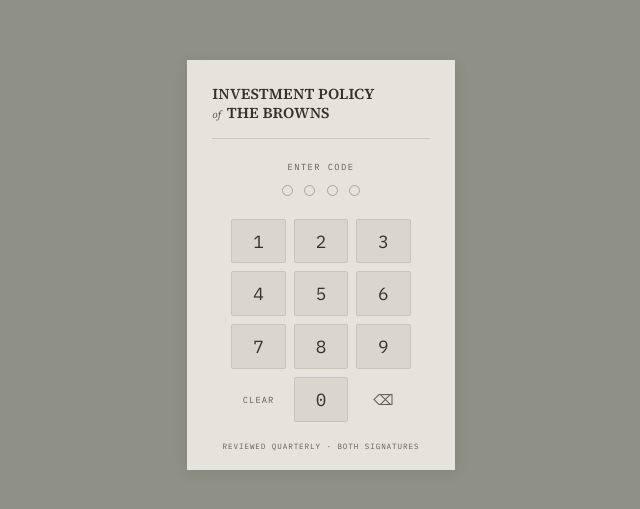
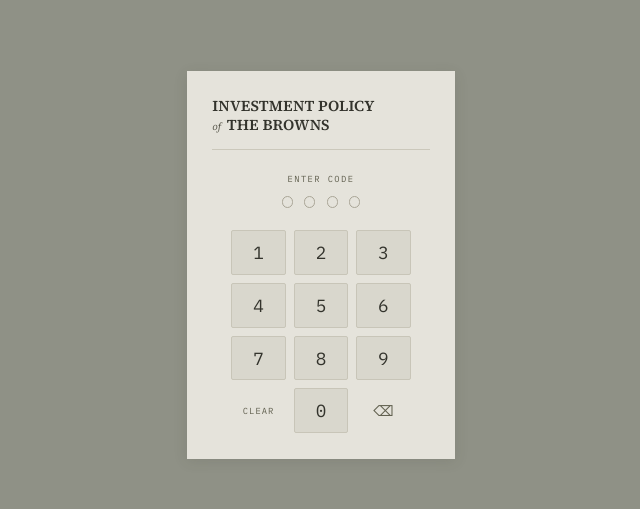
Before and after one commit to zubinksi/home, a React (Vite) app: page / in a window 1280 px wide. Shown: the part 135-644 px from the top of the page, without its empty margins (319-959 px from the left). Built offline with nearby package versions, Linux system fonts and the light colour scheme.

Commit message:
Remove footer line from the PIN pad
Co-Authored-By: Claude Opus 5.5 <noreply@anthropic.com>
Claude-Session: https://claude.ai/code/session_01KwLp81kJS45Dtstu4iYV7x

```diff
--- a/src/Gate.tsx
+++ b/src/Gate.tsx
@@ -109,7 +109,6 @@ export function Gate({ children }: { children: ReactNode }) {
           ))}
         </div>
 
-        <div className="gate-foot">REVIEWED QUARTERLY · BOTH SIGNATURES</div>
       </div>
     </div>
   );
--- a/src/styles.css
+++ b/src/styles.css
@@ -868,7 +868,7 @@ p {
   max-width: 21rem;
   background: var(--slab);
   box-shadow: 0 0.25rem 1rem rgba(60, 58, 48, 0.13);
-  padding: 2rem 2rem 1.5rem;
+  padding: 2rem;
   display: flex;
   flex-direction: column;
   align-items: center;
@@ -968,13 +968,6 @@ p {
 .key-fn:last-child {
   font-size: 1.125rem;
   letter-spacing: 0;
-}
-.gate-foot {
-  margin-top: 1.5rem;
-  font-family: var(--mono);
-  font-size: 0.5938rem;
-  letter-spacing: 0.12em;
-  color: var(--muted);
 }
 .mast-right {
   display: flex;
```
